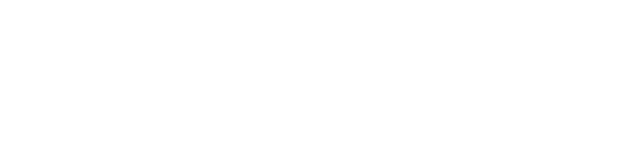
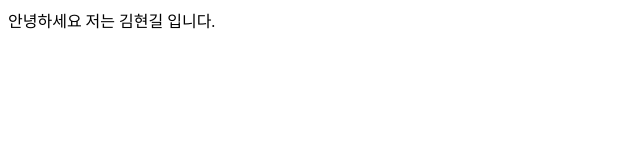
Before and after one commit to truth2229/-, a plain HTML site: page row.html in a window 1280 px wide. Shown: the whole page, without its empty margins (0-640 px from the left). Drawn offline with Linux system fonts and the light colour scheme.

Commit message:
안녕하세요

```diff
--- a/row.html
+++ b/row.html
@@ -8,6 +8,8 @@
   <div class="container">
    <div class="row">
     <div class="아리까도">
+
+      안녕하세요 저는 김현길 입니다.
     </div>
   </body>
 </html>
```
